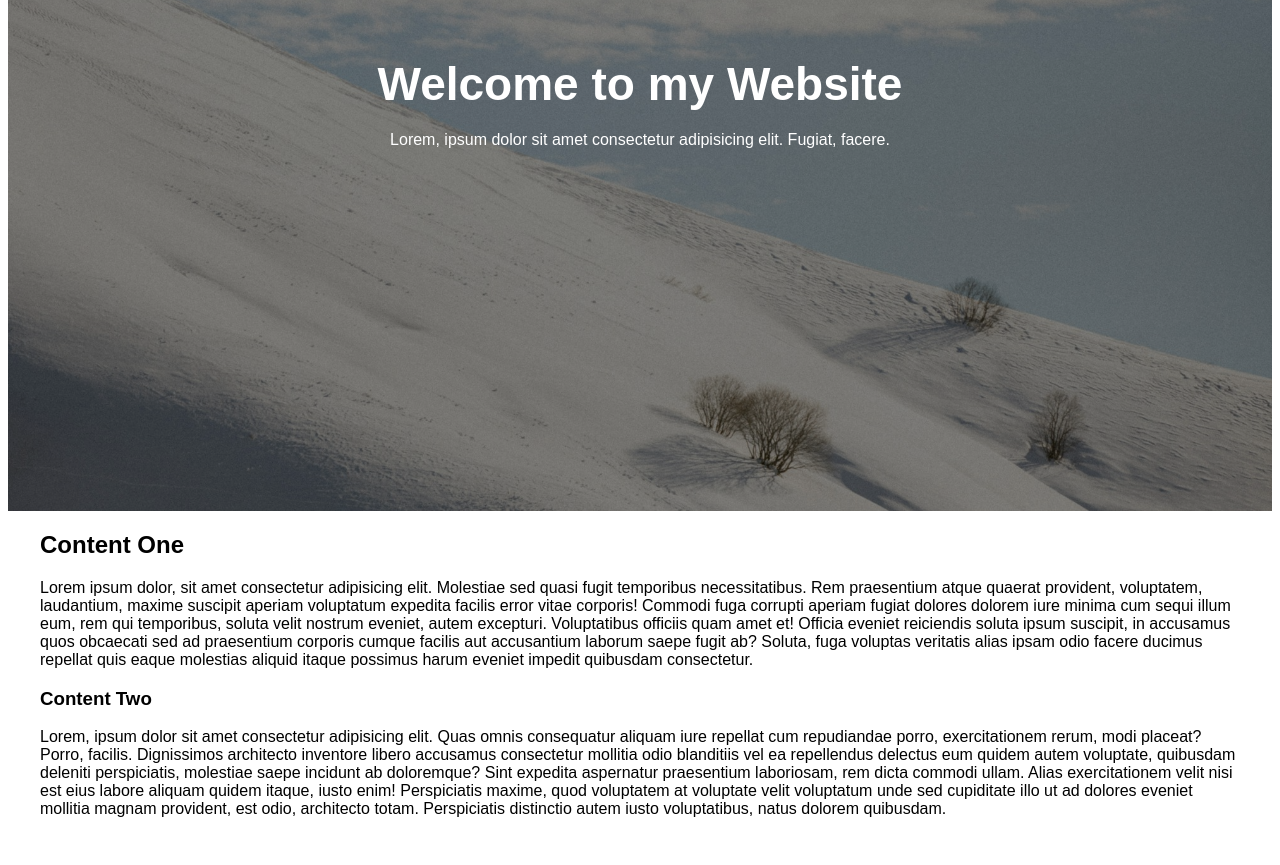
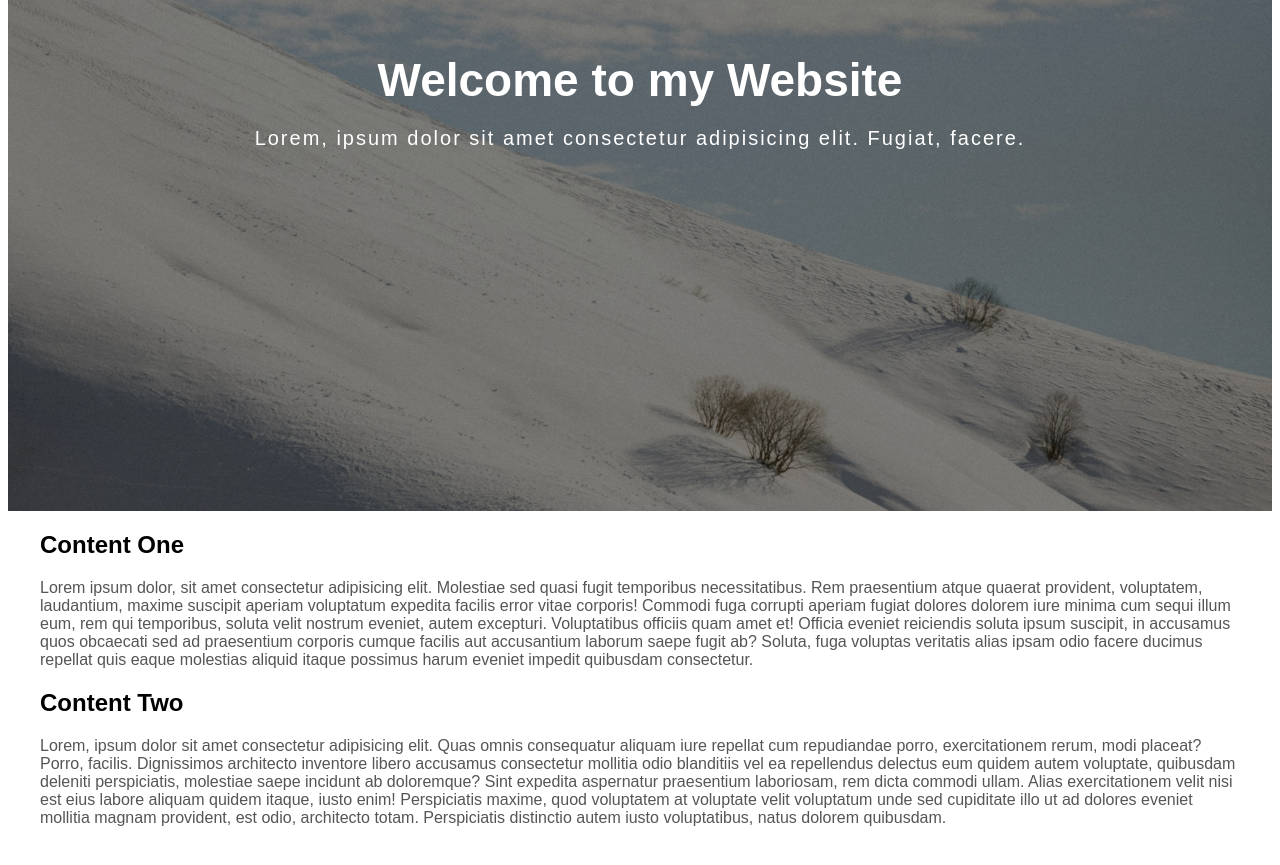
Before and after one commit to Jack9170/website1, a plain HTML site: page navigation.html in a window 1280 px wide. Shown: the part 297-1162 px from the top of the page. Drawn offline with Linux system fonts and the light colour scheme; a script that the page names is missing.

Commit message:
Tue, Mar 5, 2024, 3:05 PM -08:00

```diff
--- a/css/navigation.css
+++ b/css/navigation.css
@@ -49,5 +49,19 @@ body {
 
 .hero h1 {
     font-size: 46px;
-    margin: 0 0 20px
+    margin: 0 0 20px;
 }
+
+.hero p {
+    font-size: 20px;
+    letter-spacing: 2px;
+}
+
+.content h2, .content h3 {
+    font-size: 150%;
+    margin: 20px 0;
+}
+
+.content p {
+    color: #555;
+}
```
